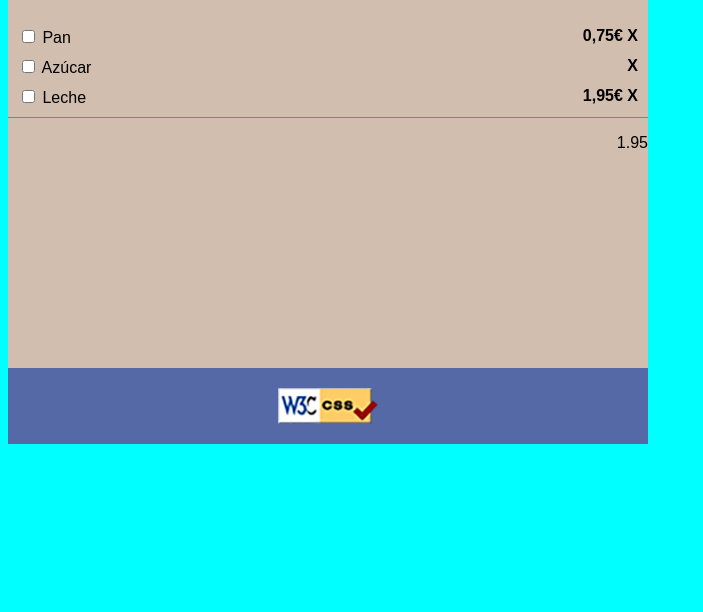
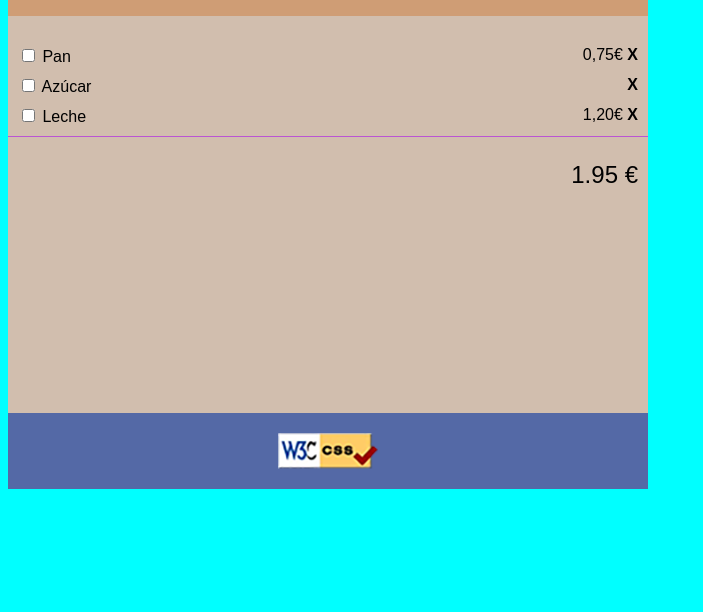
Before and after one commit to rocioRichi/202301-W1-CH3-Rocio-Ricciardiello, a website: page index.html in a window 1280 px wide. Shown: the part 188-800 px from the top of the page, without its empty margins (0-703 px from the left). Drawn offline with Linux system fonts and the light colour scheme.

Commit message:
add bold and right aligment for prices list

```diff
--- a/css/styles.css
+++ b/css/styles.css
@@ -81,11 +81,25 @@ span {
 }
 section {
   padding-bottom: 200px;
+  padding-right: 10px;
+  font-size: x-large;
+  font-weight: lighter;
 }
 img {
   padding: 20px;
 }
 
+article > span:nth-child(1n) {
+  font-weight: 600;
+}
+article > span:nth-child(3n) {
+  color: lime;
+}
 nav:nth-child(2n) {
-  font-size: large;
+  font-size: x-large;
 }
+article > span{
+  display: flex;
+  align-items: flex-end;
+}
+}
--- a/index.html
+++ b/index.html
@@ -34,15 +34,21 @@
   <main>
 
 
-    <article><label><input type="checkbox" name="" id=""> Pan</label> <span>0,75€ X</span></article>
-    <article><label><input type="checkbox" name="" id=""> Azúcar</label> <span> X</span></article>
-    <article><label><input type="checkbox" name="" id=""> Leche</label> <span>1,95€ X</span></article>
+    <article><label><input type="checkbox" name="" id=""> Pan</label>
+      <div>0,75€<span> X</span></div>
+    </article>
+    <article><label><input type="checkbox" name="" id=""> Azúcar</label>
+      <div><span> X</span></div>
+    </article>
+    <article><label><input type="checkbox" name="" id=""> Leche</label>
+      <div>1,20€<span> X</span></div>
+    </article>
 
 
   </main>
   <section>
     <p>
-      1.95
+      1.95 €
     </p>
   </section>
   <footer>
```
